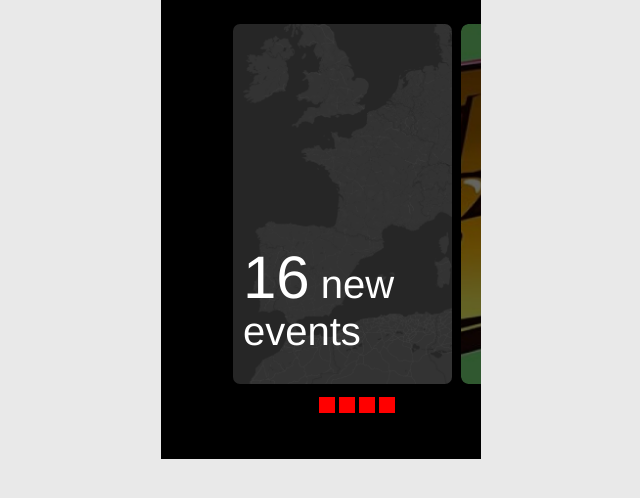
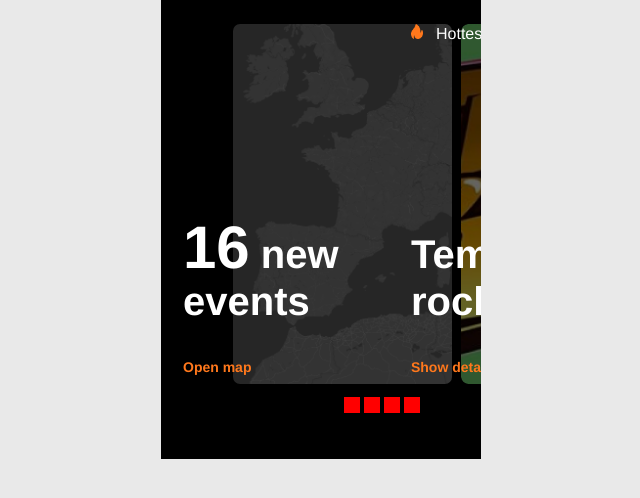
Before and after one commit to Yuranuch/Events, a plain HTML site: page index.html in a window 1280 px wide. Shown: the whole page, without its empty margins (319-959 px from the left). Drawn offline with nearby package versions, Linux system fonts and the light colour scheme.

Commit message:
added slide explanations

```diff
--- a/css/style.css
+++ b/css/style.css
@@ -58,7 +58,7 @@ slider
 ---------------------------------------------*/
 #slider-wrap {
     max-width: 800px;
-    margin: 0 auto;
+    margin: 0 -50px 0 0;
 }
 
 #active-slide {
@@ -66,13 +66,17 @@ slider
     display: table;
     position: relative;
     overflow: hidden;
-    padding: 0 20px 0 0;
+    padding: 0 20px 0 50px;
     box-sizing: border-box;
+    margin: 0 0 0 -50px;
     -webkit-user-select: none;
     -moz-user-select: none;
     -ms-user-select: none;
     -o-user-select: none;
     user-select: none;
+}
+#active-slide span.slide-title {
+    opacity: 1;
 }
 
 #slider {
@@ -100,19 +104,49 @@ slider
 }
 .slide-title {
     color: white;
+    display: block;
     font-size: 40px;
     line-height: 47px;
     position: absolute;
-    left: 10px;
-    bottom: 30px;
+    left: -50px;
+    bottom: 60px;
+    width: 80%;
+    opacity: 0;
+    font-weight: bold;
 }
 .slide-title span {
     font-size: 60px;
     line-height: 50px;
 
 }
+.slide-event {
+    position: absolute;
+    font-size: 16px;
+    line-height: 19px;
+    color: #FFFFFF;
+    display: block;
+    left: -50px;
+    padding-left: 25px;
+    background-repeat: no-repeat;
+    background-size: 12px 15px;
 
-
+}
+.slide-event__urgency {
+    background-image: url("../img/icons/fire-icon.png");
+}
+.slide-event__location {
+    background-image: url("../img/icons/location.png")
+}
+.show-details {
+    font-size: 14px;
+    line-height: 16px;
+    color: #FF781C;
+    position: absolute;
+    bottom: 10px;
+    left: -50px;
+    font-weight: bold;
+    text-decoration: none;
+}
 
 .slide img {
     width: 100%;
--- a/index.html
+++ b/index.html
@@ -18,15 +18,37 @@
 			<div id="active-slide">
 				<div id="slider">
 					<div class="slide">
+
 						<span class="slide-title">
 							<span>16</span>
 							new events
 						</span>
+						<a href="#" class="show-details">Open map</a>
 							<img src="img/map.png" alt="first-slide">
 					</div>
-					<div class="slide"><img src="img/temple-rok-event.png" alt="second-slide"></div>
-					<div class="slide"><img src="img/drop-the-beat.png" alt="third-slide"></div>
-					<div class="slide"><img src="img/map.png" alt="fourth-slide"></div>
+					<div class="slide">
+						<span class="slide-event slide-event__urgency">Hottest</span>
+						<span class="slide-title">
+							Temple rock
+						</span>
+						<a href="#" class="show-details">Show details</a>
+						<img src="img/temple-rok-event.png" alt="second-slide">
+					</div>
+					<div class="slide">
+						<span class="slide-event slide-event__location">Nearest</span>
+						<span class="slide-title">
+							Drop the beat 3
+						</span>
+						<a href="#" class="show-details">Show details</a>
+						<img src="img/drop-the-beat.png" alt="third-slide">
+					</div>
+					<div class="slide">
+						<span class="slide-title">
+							Minsk – Vilnius
+						</span>
+						<a href="#" class="show-details">Show tour</a>
+						<img src="img/map.png" alt="fourth-slide">
+					</div>
 				</div>
 			</div>
 		</div>
```
Also changed, not shown: img/icons/fire-icon.png (added), img/icons/location.png (added).
